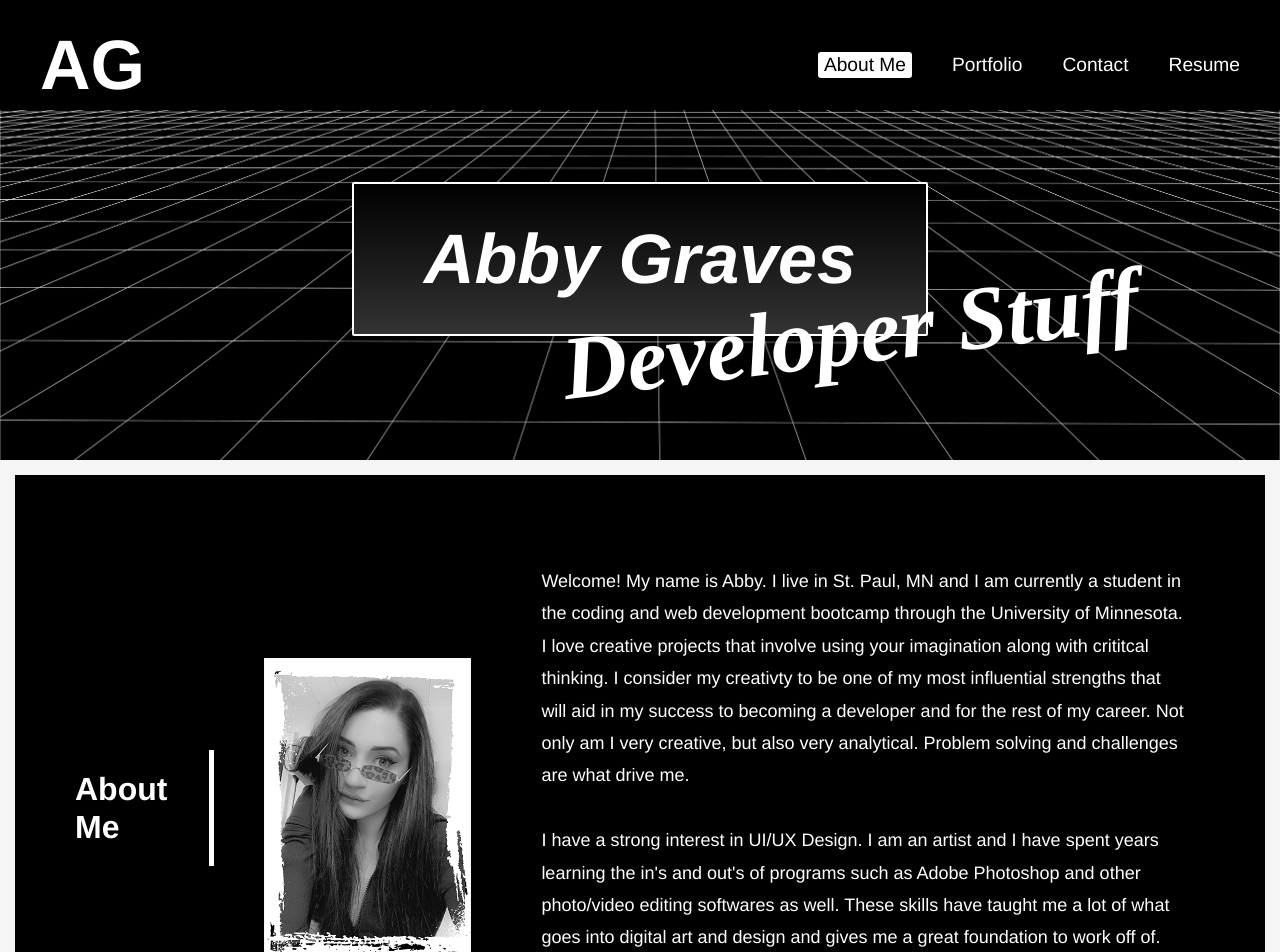
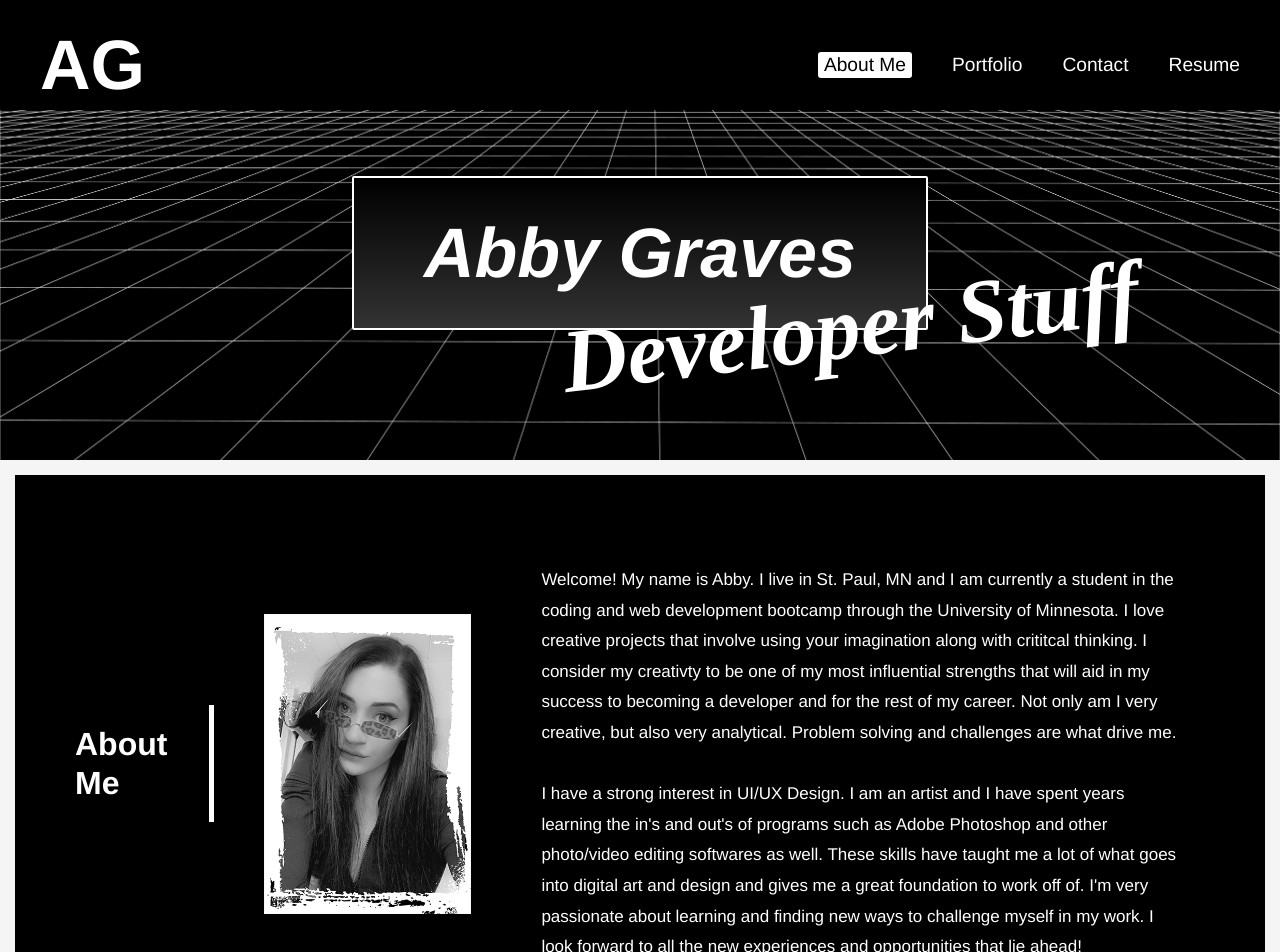
Before and after one commit to abbygraves/abbygraves-portfolio, a React (Create React App) app: page / in a window 1280 px wide. Shown: the top 952 px of the page. Built offline with nearby package versions, Linux system fonts and the light colour scheme.

Commit message:
moreeee styleee changessss

```diff
--- a/src/index.css
+++ b/src/index.css
@@ -124,7 +124,7 @@ header nav ul li:hover {
   border: 2px solid var(--secondary-color);
   border-radius: 2px;
   position: relative;
-  margin-bottom: 52px;
+  margin-bottom: 65px;
 }
 
 .hero-name p {
@@ -211,7 +211,7 @@ header nav ul li:hover {
   margin: 40px 50px;
   text-align:left;
   line-height: 1.8;
-  font-size: 18px;
+  font-size: 17px;
 }
 /* ABOUT ME STYLE END */
 
```
